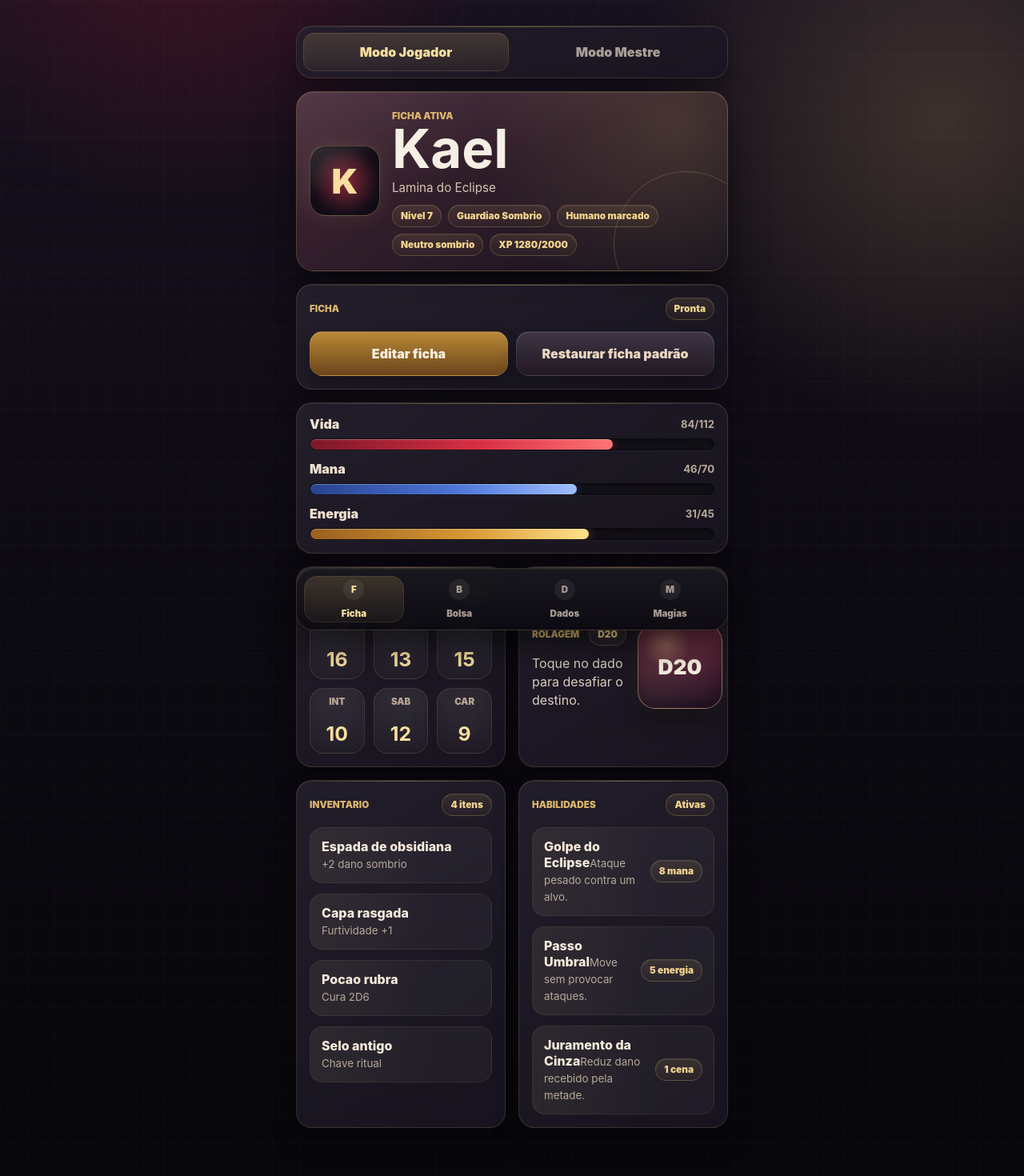
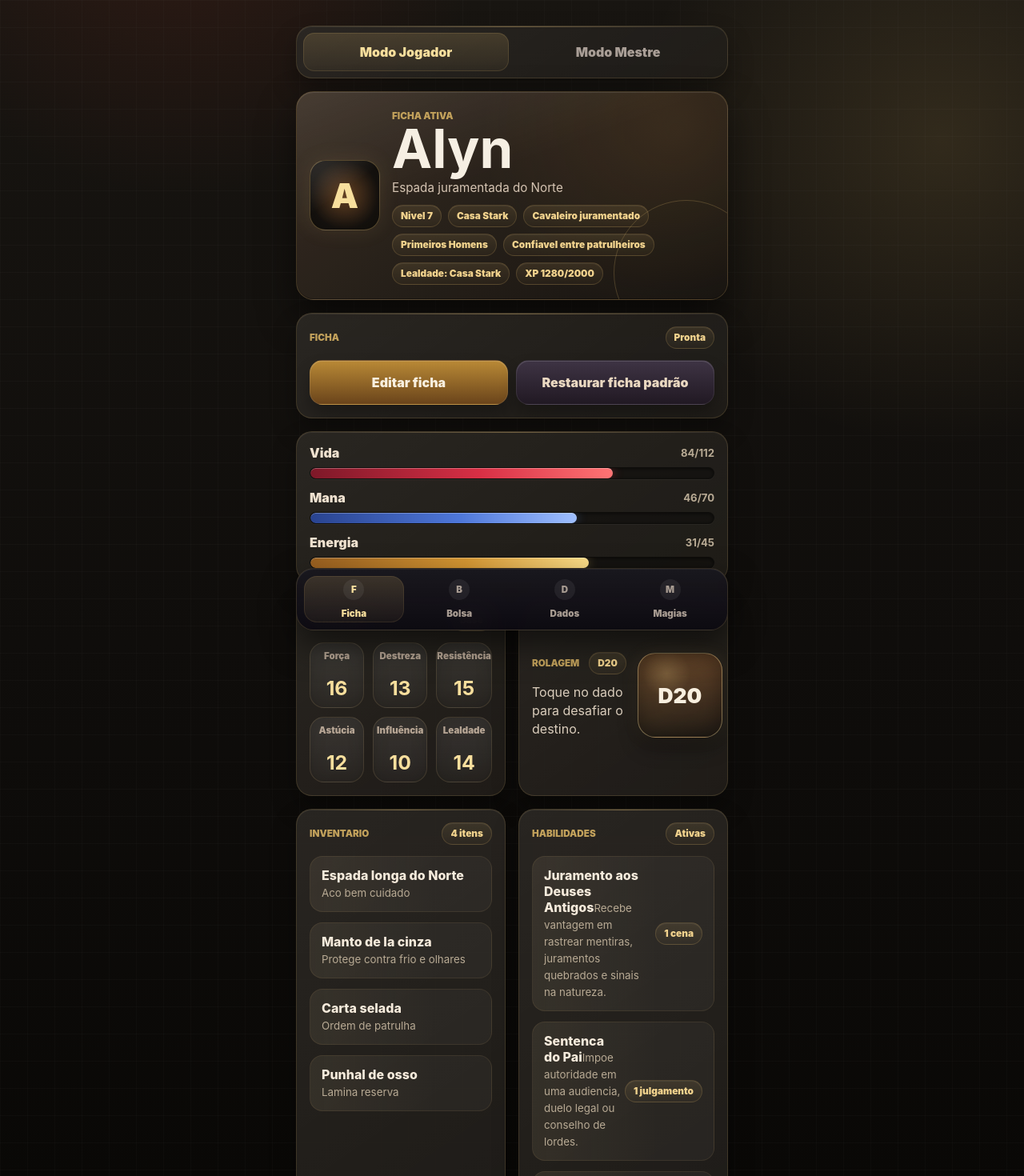
Before and after one commit to FernandoProjetosGitHub/RPG, a React (Vite) app: page / in a window 1280 px wide. Shown: the top 1470 px of the page at 80% size. Built offline with nearby package versions, Linux system fonts and the light colour scheme.

Commit message:
feat: adapt sheet to westeros setting

```diff
--- a/src/components/CharacterHeader.jsx
+++ b/src/components/CharacterHeader.jsx
@@ -10,9 +10,11 @@ export default function CharacterHeader({ character }) {
         <p>{character.title}</p>
         <div className="character-tags">
           <span>Nivel {character.level}</span>
+          <span>Casa {character.house}</span>
           <span>{character.className}</span>
           <span>{character.race}</span>
-          <span>{character.alignment}</span>
+          <span>{character.reputation}</span>
+          <span>Lealdade: {character.loyalty}</span>
           <span>
             XP {character.xp.current}/{character.xp.total}
           </span>
--- /dev/null
+++ b/src/data/gotOptions.js
@@ -0,0 +1,191 @@
+export const nobleHouses = [
+  'Stark',
+  'Lannister',
+  'Targaryen',
+  'Arryn',
+  'Baratheon',
+  'Greyjoy',
+  'Martell',
+  'Tully',
+  'Tyrell',
+  'Bolton',
+  'Frey',
+  'Mormont',
+  'Umber',
+  'Karstark',
+  'Manderly',
+  'Reed',
+  'Glover',
+  'Dustin',
+  'Ryswell',
+  'Cerwyn',
+  'Hornwood',
+  'Tallhart',
+  'Flint',
+  'Locke',
+  'Mollen',
+  'Cassel',
+  'Poole',
+  'Royce',
+  'Baelish',
+  'Corbray',
+  'Waynwood',
+  'Grafton',
+  'Hunter',
+  'Redfort',
+  'Belmore',
+  'Templeton',
+  'Coldwater',
+  'Lynderly',
+  'Sunderland',
+  'Blackwood',
+  'Bracken',
+  'Mallister',
+  'Mooton',
+  'Piper',
+  'Vance',
+  'Darry',
+  'Whent',
+  'Smallwood',
+  'Harlaw',
+  'Goodbrother',
+  'Botley',
+  'Drumm',
+  'Farwynd',
+  'Blacktyde',
+  'Sparr',
+  'Sunderly',
+  'Clegane',
+  'Crakehall',
+  'Lefford',
+  'Marbrand',
+  'Payne',
+  'Prester',
+  'Sarsfield',
+  'Serrett',
+  'Westerling',
+  'Brax',
+  'Farman',
+  'Lydden',
+  'Tarbeck',
+  'Reyne',
+  'Hightower',
+  'Redwyne',
+  'Tarly',
+  'Florent',
+  'Rowan',
+  'Oakheart',
+  'Merryweather',
+  'Fossoway',
+  'Beesbury',
+  'Ashford',
+  'Ambrose',
+  'Crane',
+  'Caswell',
+  'Vyrwel',
+  'Peake',
+  'Connington',
+  'Dondarrion',
+  'Tarth',
+  'Estermont',
+  'Swann',
+  'Selmy',
+  'Caron',
+  'Penrose',
+  'Morrigen',
+  'Wylde',
+  'Grandison',
+  'Velaryon',
+  'Celtigar',
+  'Bar Emmon',
+  'Massey',
+  'Sunglass',
+  'Stokeworth',
+  'Rosby',
+  'Rykker',
+  'Bywater',
+  'Dayne',
+  'Yronwood',
+  'Allyrion',
+  'Uller',
+  'Fowler',
+  'Jordayne',
+  'Manwoody',
+  'Qorgyle',
+  'Santagar',
+  'Toland',
+  'Vaith',
+  'Wyl',
+  'Blackfyre',
+  'Strong',
+  'Hollard',
+  'Darklyn',
+  'Butterwell',
+  'Plumm',
+  'Costayne',
+  'Staunton',
+  'Woolfield',
+  'Codd',
+  'Merlyn',
+  'Orkwood',
+  'Stonetree',
+  'Volmark',
+]
+
+export const rareFaithAbilities = [
+  {
+    name: 'Juramento aos Deuses Antigos',
+    cost: '1 cena',
+    detail: 'Recebe vantagem em rastrear mentiras, juramentos quebrados e sinais na natureza.',
+  },
+  {
+    name: 'Sentenca do Pai',
+    cost: '1 julgamento',
+    detail: 'Impoe autoridade em uma audiencia, duelo legal ou conselho de lordes.',
+  },
+  {
+    name: 'Mao do Ferreiro',
+    cost: '1 descanso',
+    detail: 'Repara armadura, arma ou ferramenta essencial antes de uma marcha ou cerco.',
+  },
+  {
+    name: 'Coragem do Guerreiro',
+    cost: '1 combate',
+    detail: 'Mantem a linha quando aliados recuam ou uma investida parece perdida.',
+  },
+  {
+    name: 'Vigilia da Mae',
+    cost: '1 noite',
+    detail: 'Protege um ferido, refem ou inocente contra medo, febre ou desespero.',
+  },
+  {
+    name: 'Sussurro da Velha',
+    cost: '1 segredo',
+    detail: 'Encontra uma pista social em genealogias, rumores ou historias antigas.',
+  },
+  {
+    name: 'Moeda do Deus de Muitas Faces',
+    cost: '1 marca',
+    detail: 'Assume uma identidade discreta para atravessar um porto, templo ou corte.',
+  },
+  {
+    name: 'Preco do Deus Afogado',
+    cost: '1 risco',
+    detail: 'Resiste a afogamento, exaustao maritima ou panico durante tempestades.',
+  },
+  {
+    name: 'Fogo de R’hllor',
+    cost: '1 pressagio',
+    detail: 'Le uma ameaca iminente em chamas, brasas ou sombras projetadas.',
+  },
+  {
+    name: 'Passo do Grande Pastor',
+    cost: '1 marcha',
+    detail: 'Conduz civis, rebanhos ou seguidores por terreno hostil sem dispersao.',
+  },
+  {
+    name: 'Folego do Grande Garanhao',
+    cost: '1 cavalgada',
+    detail: 'Suporta viagem longa, perseguicao ou retirada montada sem perder ritmo.',
+  },
+]
--- a/src/data/mockCharacter.js
+++ b/src/data/mockCharacter.js
@@ -1,11 +1,14 @@
 const mockCharacter = {
-  name: 'Kael',
-  title: 'Lamina do Eclipse',
-  race: 'Humano marcado',
-  alignment: 'Neutro sombrio',
+  name: 'Alyn',
+  title: 'Espada juramentada do Norte',
+  race: 'Primeiros Homens',
+  alignment: 'Honra cautelosa',
+  house: 'Stark',
+  loyalty: 'Casa Stark',
+  reputation: 'Confiavel entre patrulheiros',
   level: 7,
-  className: 'Guardiao Sombrio',
-  portrait: 'K',
+  className: 'Cavaleiro juramentado',
+  portrait: 'A',
   xp: {
     current: 1280,
     total: 2000,
@@ -16,23 +19,35 @@ const mockCharacter = {
     energy: { label: 'Energia', current: 31, max: 45, tone: 'energy' },
   },
   attributes: [
-    { label: 'FOR', value: 16 },
-    { label: 'DES', value: 13 },
-    { label: 'CON', value: 15 },
-    { label: 'INT', value: 10 },
-    { label: 'SAB', value: 12 },
-    { label: 'CAR', value: 9 },
+    { label: 'Força', value: 16 },
+    { label: 'Destreza', value: 13 },
+    { label: 'Resistência', value: 15 },
+    { label: 'Astúcia', value: 12 },
+    { label: 'Influência', value: 10 },
+    { label: 'Lealdade', value: 14 },
   ],
   inventory: [
-    { name: 'Espada de obsidiana', detail: '+2 dano sombrio' },
-    { name: 'Capa rasgada', detail: 'Furtividade +1' },
-    { name: 'Pocao rubra', detail: 'Cura 2D6' },
-    { name: 'Selo antigo', detail: 'Chave ritual' },
+    { name: 'Espada longa do Norte', detail: 'Aco bem cuidado' },
+    { name: 'Manto de la cinza', detail: 'Protege contra frio e olhares' },
+    { name: 'Carta selada', detail: 'Ordem de patrulha' },
+    { name: 'Punhal de osso', detail: 'Lamina reserva' },
   ],
   abilities: [
-    { name: 'Golpe do Eclipse', cost: '8 mana', detail: 'Ataque pesado contra um alvo.' },
-    { name: 'Passo Umbral', cost: '5 energia', detail: 'Move sem provocar ataques.' },
-    { name: 'Juramento da Cinza', cost: '1 cena', detail: 'Reduz dano recebido pela metade.' },
+    {
+      name: 'Juramento aos Deuses Antigos',
+      cost: '1 cena',
+      detail: 'Recebe vantagem em rastrear mentiras, juramentos quebrados e sinais na natureza.',
+    },
+    {
+      name: 'Sentenca do Pai',
+      cost: '1 julgamento',
+      detail: 'Impoe autoridade em uma audiencia, duelo legal ou conselho de lordes.',
+    },
+    {
+      name: 'Preco do Deus Afogado',
+      cost: '1 risco',
+      detail: 'Resiste a afogamento, exaustao maritima ou panico durante tempestades.',
+    },
   ],
 }
 
--- a/src/pages/CharacterSheet.jsx
+++ b/src/pages/CharacterSheet.jsx
@@ -7,6 +7,7 @@ import DiceRoller from '../components/DiceRoller.jsx'
 import Inventory from '../components/Inventory.jsx'
 import QuickActions from '../components/QuickActions.jsx'
 import StatBar from '../components/StatBar.jsx'
+import { nobleHouses } from '../data/gotOptions.js'
 
 const STORAGE_KEY = 'rpg-legends-character-sheet'
 
@@ -22,10 +23,43 @@ function toNumber(value) {
   return Number.isFinite(parsedValue) ? parsedValue : 0
 }
 
+function mergeStoredCharacter(defaultCharacter, storedCharacter) {
+  const storedAttributes = storedCharacter.attributes ?? []
+
+  return {
+    ...defaultCharacter,
+    ...storedCharacter,
+    house: storedCharacter.house ?? defaultCharacter.house,
+    reputation: storedCharacter.reputation ?? defaultCharacter.reputation,
+    loyalty: storedCharacter.loyalty ?? defaultCharacter.loyalty,
+    stats: {
+      health: {
+        ...defaultCharacter.stats.health,
+        ...storedCharacter.stats?.health,
+      },
+      mana: {
+        ...defaultCharacter.stats.mana,
+        ...storedCharacter.stats?.mana,
+      },
+      energy: {
+        ...defaultCharacter.stats.energy,
+        ...storedCharacter.stats?.energy,
+      },
+    },
+    attributes: defaultCharacter.attributes.map((attribute, index) => ({
+      ...attribute,
+      value: toNumber(storedAttributes[index]?.value ?? attribute.value),
+    })),
+    abilities: defaultCharacter.abilities,
+  }
+}
+
 function getStoredCharacter(defaultCharacter) {
   try {
     const storedCharacter = localStorage.getItem(STORAGE_KEY)
-    return storedCharacter ? normalizeCharacter(JSON.parse(storedCharacter)) : defaultCharacter
+    return storedCharacter
+      ? normalizeCharacter(mergeStoredCharacter(defaultCharacter, JSON.parse(storedCharacter)))
+      : defaultCharacter
   } catch {
     localStorage.removeItem(STORAGE_KEY)
     return defaultCharacter
@@ -231,11 +265,40 @@ export default function CharacterSheet({ character }) {
                 />
               </label>
               <label>
+                Casa
+                <select
+                  value={draftCharacter.house}
+                  onChange={(event) => updateDraftField('house', event.target.value)}
+                >
+                  {nobleHouses.map((house) => (
+                    <option value={house} key={house}>
+                      {house}
+                    </option>
+                  ))}
+                </select>
+              </label>
+              <label>
                 Classe
                 <input
                   type="text"
                   value={draftCharacter.className}
                   onChange={(event) => updateDraftField('className', event.target.value)}
+                />
+              </label>
+              <label>
+                Reputação
+                <input
+                  type="text"
+                  value={draftCharacter.reputation}
+                  onChange={(event) => updateDraftField('reputation', event.target.value)}
+                />
+              </label>
+              <label>
+                Lealdade
+                <input
+                  type="text"
+                  value={draftCharacter.loyalty}
+                  onChange={(event) => updateDraftField('loyalty', event.target.value)}
                 />
               </label>
               <label>
--- a/src/styles.css
+++ b/src/styles.css
@@ -1,13 +1,13 @@
 :root {
   color: #f6efe3;
-  background: #08070b;
-  --gold: #d9b46a;
-  --gold-soft: rgba(217, 180, 106, 0.24);
-  --gold-faint: rgba(217, 180, 106, 0.1);
-  --ink: rgba(13, 10, 18, 0.92);
-  --panel: rgba(23, 18, 31, 0.9);
-  --panel-raised: rgba(33, 24, 39, 0.92);
-  --text-muted: #b7a99b;
+  background: #0b0a08;
+  --gold: #c2a15b;
+  --gold-soft: rgba(194, 161, 91, 0.22);
+  --gold-faint: rgba(194, 161, 91, 0.1);
+  --ink: rgba(15, 13, 11, 0.94);
+  --panel: rgba(30, 27, 22, 0.92);
+  --panel-raised: rgba(43, 36, 28, 0.92);
+  --text-muted: #b8aa94;
   font-family:
     Inter, ui-sans-serif, system-ui, -apple-system, BlinkMacSystemFont, "Segoe UI",
     sans-serif;
@@ -25,9 +25,9 @@ body {
   background:
     linear-gradient(rgba(255, 255, 255, 0.018) 1px, transparent 1px),
     linear-gradient(90deg, rgba(255, 255, 255, 0.014) 1px, transparent 1px),
-    radial-gradient(circle at 18% -8%, rgba(122, 23, 43, 0.42), transparent 24rem),
-    radial-gradient(circle at 92% 10%, rgba(217, 180, 106, 0.2), transparent 24rem),
-    linear-gradient(180deg, #18111f 0%, #0d0a12 46%, #07060a 100%);
+    radial-gradient(circle at 18% -8%, rgba(86, 35, 25, 0.38), transparent 24rem),
+    radial-gradient(circle at 92% 10%, rgba(194, 161, 91, 0.16), transparent 24rem),
+    linear-gradient(180deg, #181511 0%, #0f0d0b 46%, #070604 100%);
   background-size: 34px 34px, 34px 34px, auto, auto, auto;
 }
 
@@ -60,9 +60,9 @@ button {
   border: 1px solid var(--gold-soft);
   border-radius: 22px;
   background:
-    linear-gradient(160deg, rgba(255, 255, 255, 0.1), rgba(255, 255, 255, 0.015) 42%),
-    radial-gradient(circle at 88% 18%, rgba(217, 180, 106, 0.18), transparent 15rem),
-    linear-gradient(145deg, rgba(66, 35, 50, 0.98), rgba(17, 13, 25, 0.98));
+    linear-gradient(160deg, rgba(255, 255, 255, 0.09), rgba(255, 255, 255, 0.015) 42%),
+    radial-gradient(circle at 88% 18%, rgba(150, 105, 48, 0.18), transparent 15rem),
+    linear-gradient(145deg, rgba(54, 42, 31, 0.98), rgba(18, 15, 12, 0.98));
   box-shadow:
     inset 0 1px 0 rgba(255, 255, 255, 0.1),
     inset 0 -1px 0 rgba(0, 0, 0, 0.34),
@@ -89,7 +89,7 @@ button {
   color: #f8df9d;
   background:
     linear-gradient(145deg, rgba(255, 255, 255, 0.18), transparent 46%),
-    radial-gradient(circle, rgba(173, 42, 57, 0.64), rgba(24, 16, 28, 0.96) 70%);
+    radial-gradient(circle, rgba(126, 76, 35, 0.64), rgba(24, 20, 16, 0.96) 70%);
   box-shadow:
     inset 0 0 28px rgba(0, 0, 0, 0.48),
     0 0 26px rgba(217, 180, 106, 0.12);
@@ -296,6 +296,7 @@ p {
 }
 
 .edit-form input,
+.edit-form select,
 .condition-form input,
 .secret-notes textarea {
   width: 100%;
@@ -305,8 +306,8 @@ p {
   outline: none;
   color: #f6efe3;
   background:
-    linear-gradient(180deg, rgba(255, 255, 255, 0.055), rgba(255, 255, 255, 0.015)),
-    rgba(0, 0, 0, 0.24);
+    linear-gradient(180deg, rgba(255, 255, 255, 0.05), rgba(255, 255, 255, 0.015)),
+    rgba(0, 0, 0, 0.26);
   font: inherit;
   font-size: 1rem;
   font-weight: 800;
@@ -321,6 +322,7 @@ p {
 }
 
 .edit-form input:focus,
+.edit-form select:focus,
 .condition-form input:focus,
 .secret-notes textarea:focus {
   border-color: rgba(248, 223, 157, 0.58);
@@ -461,9 +463,9 @@ p {
   border: 1px solid rgba(248, 223, 157, 0.36);
   border-radius: 22px;
   background:
-    radial-gradient(circle at 34% 24%, rgba(248, 223, 157, 0.3), transparent 28%),
-    linear-gradient(145deg, rgba(248, 223, 157, 0.16), transparent),
-    linear-gradient(180deg, #681d3a, #211225);
+    radial-gradient(circle at 34% 24%, rgba(219, 188, 121, 0.24), transparent 28%),
+    linear-gradient(145deg, rgba(194, 161, 91, 0.14), transparent),
+    linear-gradient(180deg, #5b3b24, #211b15);
   box-shadow:
     inset 0 0 26px rgba(0, 0, 0, 0.38),
     0 14px 24px rgba(0, 0, 0, 0.32),
```
